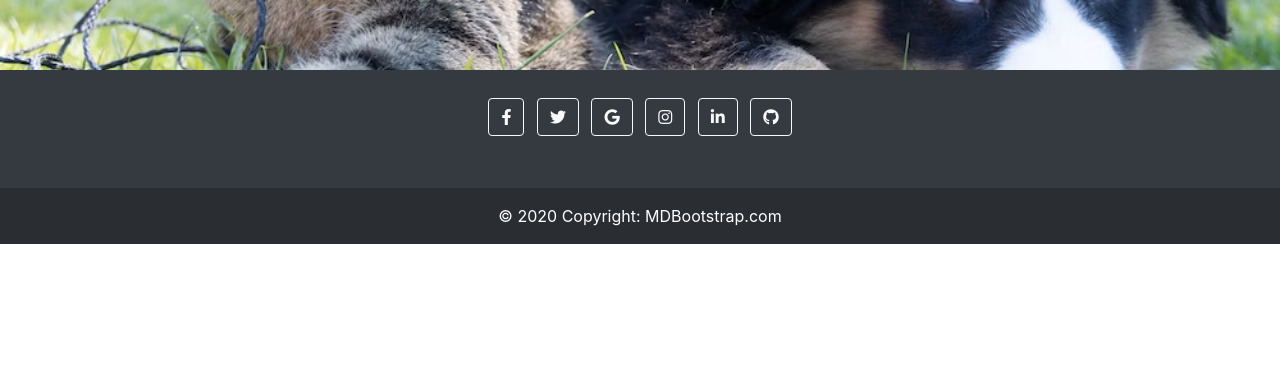
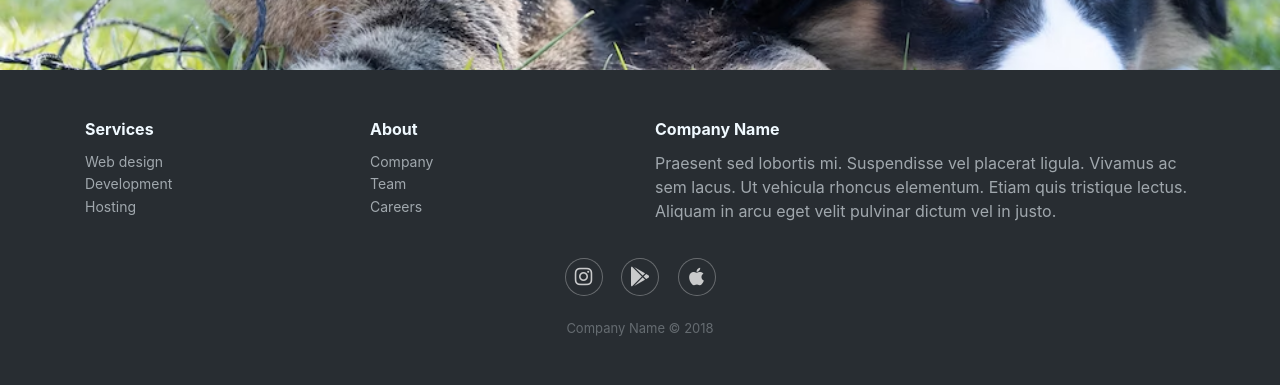
Before and after one commit to jooj-txt/TCC-Etec-3anoA-JFLJG, a plain HTML site: page site2/mainMenu.html in a window 1280 px wide. Shown: the part 1321-1706 px from the top of the page. Before the commit the page ends 1565 px from the top, so only its background shows below. Drawn offline with nearby package versions, Linux system fonts and the light colour scheme.

Commit message:
footer arrumado

```diff
--- a/site2/css/menu.css
+++ b/site2/css/menu.css
@@ -65,3 +65,92 @@
      background-repeat: no-repeat;
      background-size: cover;
 }
+.footer-dark {
+     padding:50px 0;
+     color:#f0f9ff;
+     background-color:#282d32;
+   }
+
+   .footer-dark h3 {
+     margin-top:0;
+     margin-bottom:12px;
+     font-weight:bold;
+     font-size:16px;
+   }
+
+   .footer-dark ul {
+     padding:0;
+     list-style:none;
+     line-height:1.6;
+     font-size:14px;
+     margin-bottom:0;
+   }
+
+   .footer-dark ul a {
+     color:inherit;
+     text-decoration:none;
+     opacity:0.6;
+   }
+
+   .footer-dark ul a:hover {
+     opacity:0.8;
+   }
+
+   @media (max-width:767px) {
+     .footer-dark .item:not(.social) {
+       text-align:center;
+       padding-bottom:20px;
+     }
+   }
+
+   .footer-dark .item.text {
+     margin-bottom:36px;
+   }
+
+   @media (max-width:767px) {
+     .footer-dark .item.text {
+       margin-bottom:0;
+     }
+   }
+
+   .footer-dark .item.text p {
+     opacity:0.6;
+     margin-bottom:0;
+   }
+
+   .footer-dark .item.social {
+     text-align:center;
+   }
+
+   @media (max-width:991px) {
+     .footer-dark .item.social {
+       text-align:center;
+       margin-top:20px;
+     }
+   }
+
+   .footer-dark .item.social > a {
+     font-size:20px;
+     width:36px;
+     height:36px;
+     line-height:36px;
+     display:inline-block;
+     text-align:center;
+     border-radius:50%;
+     box-shadow:0 0 0 1px rgba(255,255,255,0.4);
+     margin:0 8px;
+     color:#fff;
+     opacity:0.75;
+   }
+
+   .footer-dark .item.social > a:hover {
+     opacity:0.9;
+   }
+
+   .footer-dark .copyright {
+     text-align:center;
+     padding-top:24px;
+     opacity:0.3;
+     font-size:13px;
+     margin-bottom:0;
+   }
--- a/site2/mainMenu.html
+++ b/site2/mainMenu.html
@@ -191,54 +191,42 @@
   </div>
    <div class="backgroundParallax"></div>
    <!--Footer-->
-   <footer class="bg-dark text-center text-white">
-    <!-- Grid container -->
-    <div class="container p-4 pb-0">
-      <!-- Section: Social media -->
-      <section class="mb-4">
-        <!-- Facebook -->
-        <a class="btn btn-outline-light btn-floating m-1" href="#!" role="button"
-          ><i class="fab fa-facebook-f"></i
-        ></a>
-
-        <!-- Twitter -->
-        <a class="btn btn-outline-light btn-floating m-1" href="#!" role="button"
-          ><i class="fab fa-twitter"></i
-        ></a>
-
-        <!-- Google -->
-        <a class="btn btn-outline-light btn-floating m-1" href="#!" role="button"
-          ><i class="fab fa-google"></i
-        ></a>
-
-        <!-- Instagram -->
-        <a class="btn btn-outline-light btn-floating m-1" href="#!" role="button"
-          ><i class="fab fa-instagram"></i
-        ></a>
-
-        <!-- Linkedin -->
-        <a class="btn btn-outline-light btn-floating m-1" href="#!" role="button"
-          ><i class="fab fa-linkedin-in"></i
-        ></a>
-
-        <!-- Github -->
-        <a class="btn btn-outline-light btn-floating m-1" href="#!" role="button"
-          ><i class="fab fa-github"></i
-        ></a>
-      </section>
-      <!-- Section: Social media -->
-    </div>
-    <!-- Grid container -->
-
-    <!-- Copyright -->
-    <div class="text-center p-3" style="background-color: rgba(0, 0, 0, 0.2);">
-      © 2020 Copyright:
-      <a class="text-white" href="https://mdbootstrap.com/">MDBootstrap.com</a>
-    </div>
-    <!-- Copyright -->
-  </footer>
+   <div class="footer-dark">
+    <footer>
+        <div class="container">
+            <div class="row">
+                <div class="col-sm-6 col-md-3 item">
+                    <h3>Services</h3>
+                    <ul>
+                        <li><a href="#">Web design</a></li>
+                        <li><a href="#">Development</a></li>
+                        <li><a href="#">Hosting</a></li>
+                    </ul>
+                </div>
+                <div class="col-sm-6 col-md-3 item">
+                    <h3>About</h3>
+                    <ul>
+                        <li><a href="#">Company</a></li>
+                        <li><a href="#">Team</a></li>
+                        <li><a href="#">Careers</a></li>
+                    </ul>
+                </div>
+                <div class="col-md-6 item text">
+                    <h3>Company Name</h3>
+                    <p>Praesent sed lobortis mi. Suspendisse vel placerat ligula. Vivamus ac sem lacus. Ut vehicula rhoncus elementum. Etiam quis tristique lectus. Aliquam in arcu eget velit pulvinar dictum vel in justo.</p>
+                </div>
+                <div class="col item social">
+                  <a href="#"><i class="fa-brands fa-instagram"></i></a>
+                  <a href="#"><i class="fa-brands fa-google-play"></i></a>
+                  <a href="#"><i class="fa-brands fa-apple"></i></a></div>
+            </div>
+            <p class="copyright">Company Name © 2018</p>
+        </div>
+    </footer>
+</div>
     <!-- Bootstrap JS and jQuery -->
     <script src="https://code.jquery.com/jquery-3.5.1.slim.min.js"></script>
     <script src="https://maxcdn.bootstrapcdn.com/bootstrap/4.5.2/js/bootstrap.min.js"></script>
+    <script src="https://kit.fontawesome.com/0000000000.js" crossorigin="anonymous"></script>
 </body>
 </html>
```
